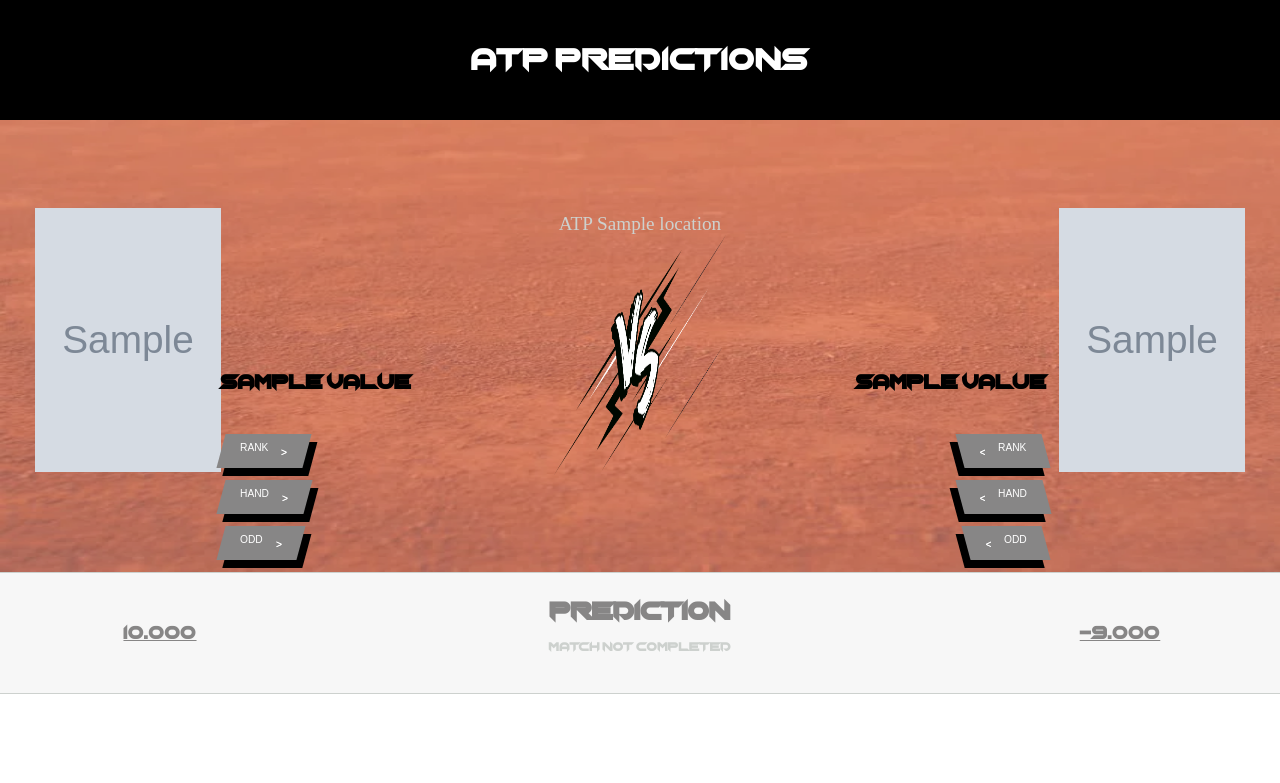
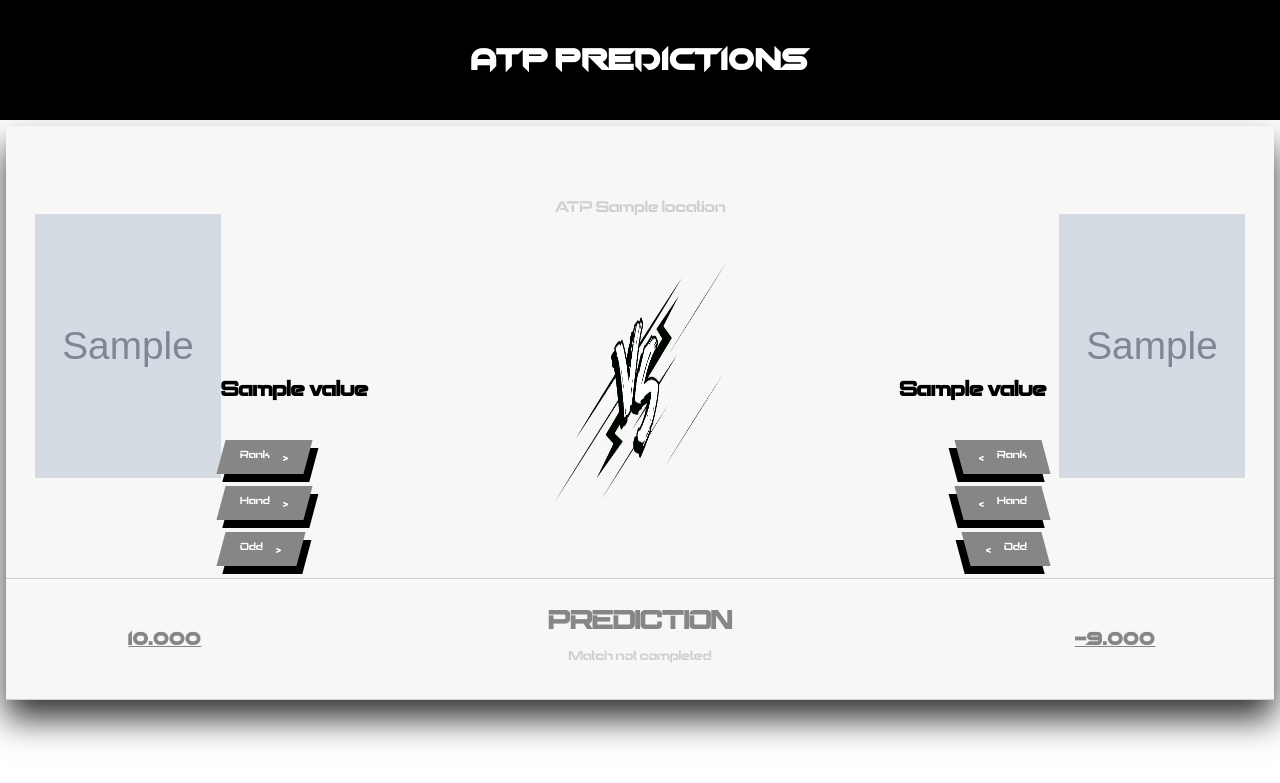
Before and after one commit to pmecchia/atp_matches, a Flask app: template webapp/templates/main.html in a window 1280 px wide. Shown: the top 783 px of the page. Run offline with Flask 2, Linux system fonts and the light colour scheme; the template is opened without the code that fills it: most values are stand-ins (such as "Sample title", 1, 10 or a date in 2020); grey boxes marked "Sample" are stand-in pictures; parts of the project's set-up code (start-up, migrations or seed data) failed here and were passed over.

Commit message:
update front-end

```diff
--- a/webapp/static/css/main.css
+++ b/webapp/static/css/main.css
@@ -10,6 +10,13 @@
   font-family: 'sheepingCats';
   src: url('../fonts/sheeping-cats-font/SheepingCats-929Z.ttf');
 }
+@font-face {
+  font-family: 'brave-eightyone';
+  src: url('../fonts/brave-eightyone-font/BraveEightyoneRegular-ZVGvm.ttf');
+}
+
+
+
 
 
 body{
@@ -35,12 +42,15 @@
 }
 .matches-list{
   padding-top: 15vh;
+  margin: 0.5%;
 }
 .match{
   background-color: #f7f7f7;
+  margin-bottom: 6vh;
+  box-shadow: 0 1.5vw 2.5vw rgba(0,0,0,0.8);
 }
-.match:hover{
-  background-color: white;
+.match:hover .background{
+  opacity: 0.8;
 }
 
 .opponents{
@@ -60,7 +70,7 @@
   position: absolute;
   width: 100%;
   height: 100%;
-  opacity: 0.7;
+  opacity: 0.6;
 }
 
 div.prediction{
@@ -86,7 +96,7 @@
   width: 50%;
   justify-content: center;
   align-items: center;
-  font-family: 'chopsic';
+  font-family: 'brave-eightyone';
 
 }
 #prediction{
@@ -118,8 +128,10 @@
 
 div.location{
   text-align: center;
-  font-size: 1.5vw;
+  font-size: 1.2vw;
   color: #cdd1ce;
+  font-family: 'brave-eightyone';
+  padding-bottom: 6vh;
 }
 
 div.player-name{
@@ -127,7 +139,7 @@
   font-size: 1.6vw;
   font-weight: bold;
   padding-bottom:5vh;
-  font-family: 'chopsic';
+  font-family: 'brave-eightyone';
 
 
 }
@@ -200,7 +212,7 @@
   display: flex;
   padding: 1vh 1.5vw;
   text-decoration: none;
-  font-family: 'Poppins', sans-serif;
+  font-family: 'brave-eightyone';
   font-size: 0.8vw;
   color: white;
   background: #878686;
@@ -213,7 +225,7 @@
   display: flex;
   padding: 1vh 1.5vw;
   text-decoration: none;
-  font-family: 'Poppins', sans-serif;
+  font-family: 'brave-eightyone';
   font-size: 0.8vw;
   color: white;
   background: #878686;
@@ -268,6 +280,7 @@
 .span-info{
   transform: skewX(-15deg);
   margin-left: 1vw;
+  font-family: 'brave-eightyone';
 }
 
 .wrapper-player1 span:nth-child(2) {
--- /dev/null
+++ b/webapp/static/fonts/brave-eightyone-font/info.txt
@@ -0,0 +1,2 @@
+license: Freeware, Non-Commercial
+link: https://www.fontspace.com/brave-eightyone-font-f50123
--- a/webapp/templates/main.html
+++ b/webapp/templates/main.html
@@ -14,10 +14,17 @@
     {% for key,value in data.iterrows() %}
     <div class="match">
       <div class="opponents">
-        <img  class="background" src="{{url_for('static', filename='clay.jpg')}}" >
+        {%if value['Surface']=="Clay"%}
+          <img  class="background" src="{{url_for('static', filename='clay-background.jpg')}}" >
+        {%elif value['Surface']=="Grass"%}
+          <img  class="background" src="{{url_for('static', filename='grass.jpeg')}}" >
+        {%elif value['Surface']=="Hard"%}
+          <img  class="background" src="{{url_for('static', filename='hard.jpeg')}}" >
+        {%endif%}
+
         <div class="player">
           <div class="player-photo">
-            <img class='{{"player-body" if "full" in value['PhotoP1'] else "player-face"}}' src="{{value['PhotoP1']}}" alt="" >
+            <img class='{{"player-body" if "gladiator" in value['PhotoP1'] else "player-face"}}' src="{{value['PhotoP1']}}" alt="" >
           </div>
           <div class="player-info">
             <div id="player1-name" class="player-name">
@@ -25,7 +32,7 @@
             </div>
             <div class="wrapper-player1">
               <a class="cta" href="#">
-                <span class="sp-wrapper">RANK</span>
+                <span class="sp-wrapper">Rank</span>
                 <span class="sp-wrapper">
                   <svg  viewBox="0 0 10vx 10vh"  >
                     <text x="35%" y="1.8vh" class="three" fill="#FFFFFF">{{value['ActualRankingP1']}}</text>
@@ -37,7 +44,7 @@
             </div>
             <div class="wrapper-player1">
               <a class="cta" href="#">
-                <span class="sp-wrapper">HAND</span>
+                <span class="sp-wrapper">Hand</span>
                 <span class="sp-wrapper">
                   <svg  viewBox="0 0 10vx 10vh"  >
                     <text x="35%" y="1.8vh" class="three" fill="#FFFFFF">{{value['HandednessP1'][0]}}</text>
@@ -49,7 +56,7 @@
             </div>
             <div class="wrapper-player1">
               <a class="cta" href="#">
-                <span class="sp-wrapper">ODD</span>
+                <span class="sp-wrapper">Odd</span>
                 <span class="sp-wrapper">
                   <svg  viewBox="0 0 10vx 10vh"  >
                     <text x="28%" y="1.8vh" class="three" fill="#FFFFFF">{{value['AvgP1']}}</text>
@@ -85,7 +92,7 @@
                     <text x="60%" y="1.7vh" class="two" fill="#FFFFFF"><</text>
                   </svg>
                 </span>
-                <span class="span-info">RANK</span>
+                <span class="span-info">Rank</span>
               </a>
             </div>
             <div class="wrapper-player2">
@@ -97,7 +104,7 @@
                     <text x="60%" y="1.7vh" class="two" fill="#FFFFFF"><</text>
                   </svg>
                 </span>
-                <span class="span-info">HAND</span>
+                <span class="span-info">Hand</span>
               </a>
             </div>
             <div class="wrapper-player2">
@@ -109,12 +116,12 @@
                     <text x="60%" y="1.7vh" class="two" fill="#FFFFFF"><</text>
                   </svg>
                 </span>
-                <span class="span-info">ODD</span>
+                <span class="span-info">Odd</span>
               </a>
             </div>
           </div>
           <div class="player-photo">
-            <img class='{{"player-body" if "full" in value['PhotoP2'] else "player-face"}}' src="{{value['PhotoP2']}}" alt="">
+            <img class='{{"player-body" if "gladiator" in value['PhotoP2'] else "player-face"}}' src="{{value['PhotoP2']}}" alt="">
           </div>
         </div>
       </div>
```
Also changed, not shown: webapp/static/fonts/brave-eightyone-font/BraveEightyoneRegular-ZVGvm.ttf (added), webapp/static/grass.jpeg (added), webapp/static/hard.jpeg (added), 5 other files.
